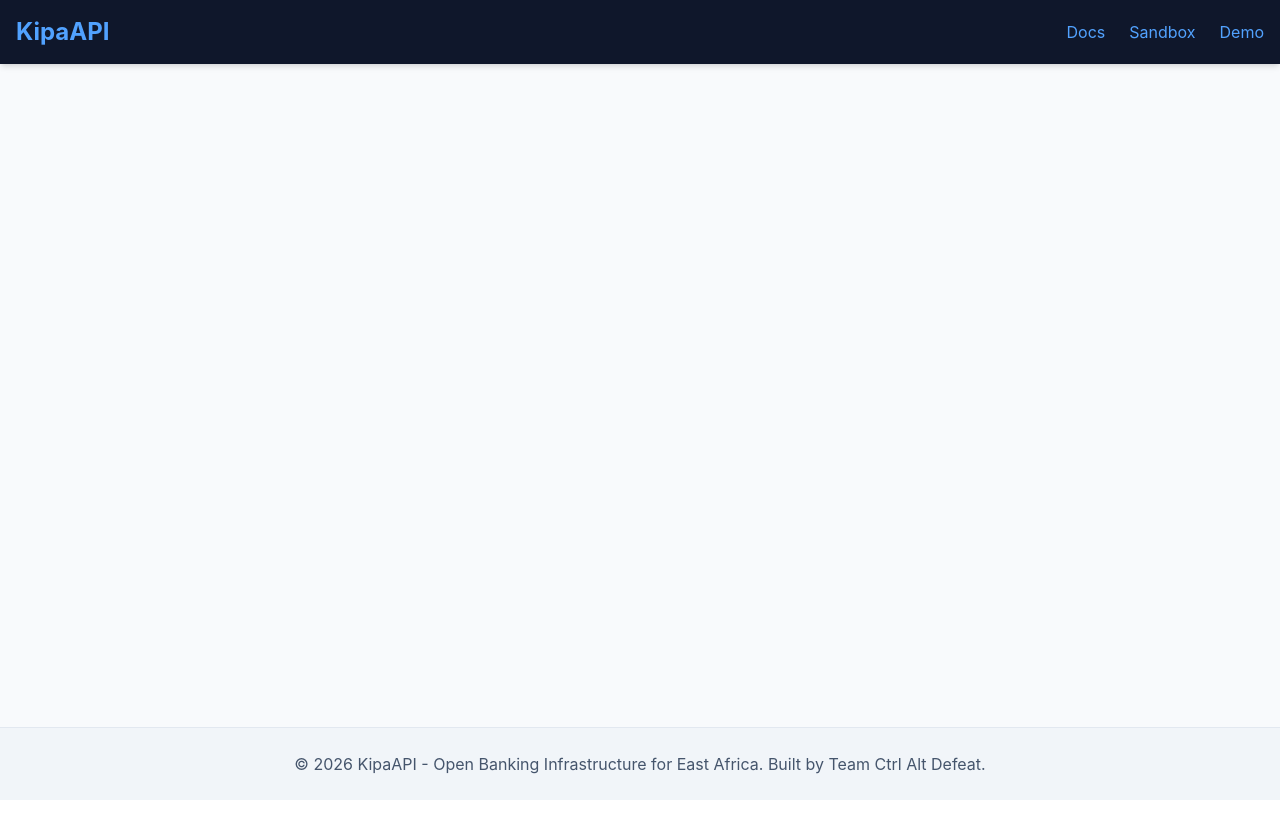
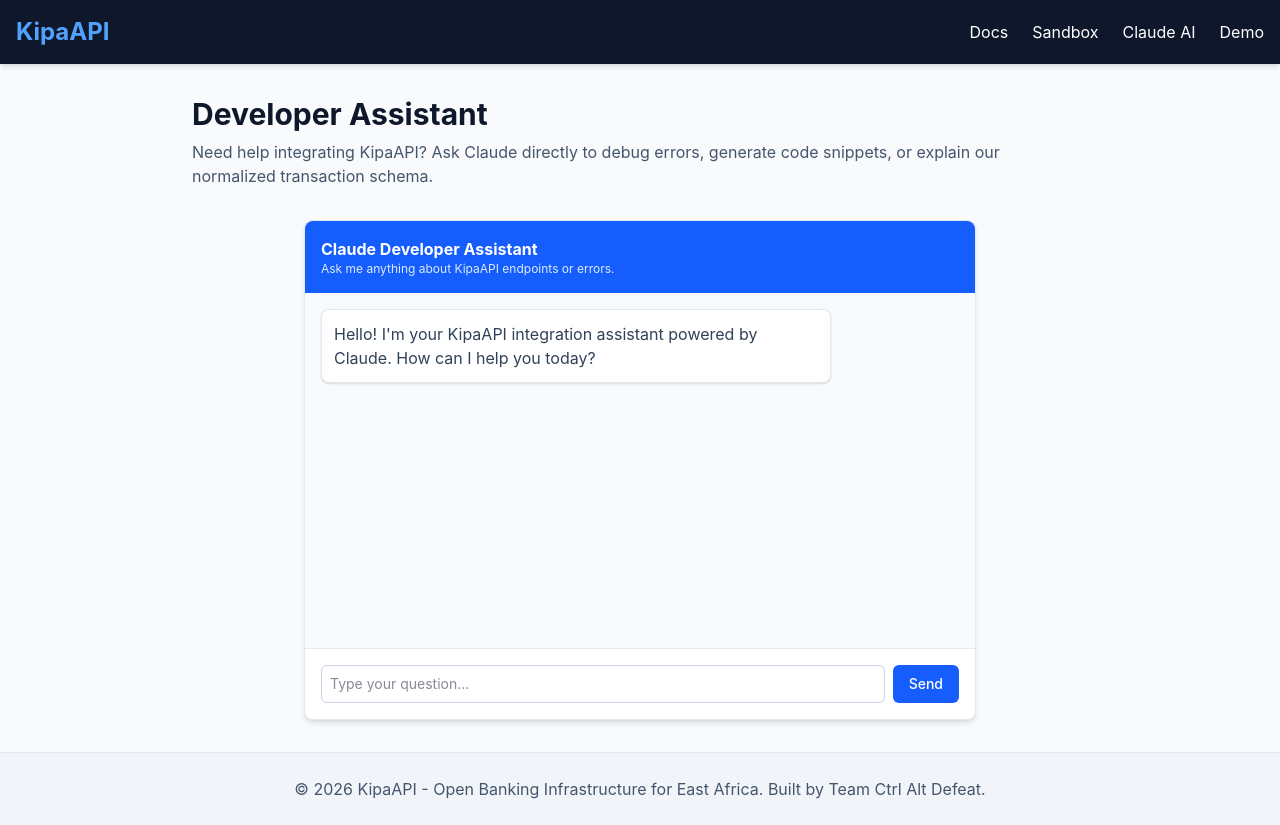
Before and after one commit to elishamapaluku-max/Open_Banking_API, a React app in the folder frontend/: page /assistant in a window 1280 px wide. Before the commit the page ends 800 px from the top, so only its background shows below. Built offline with nearby package versions, Linux system fonts and the light colour scheme; the HTML template or start-up script is replaced by a standard one.

Commit message:
feat (assistant): create claude developer chat widget

```diff
--- a/frontend/src/App.jsx
+++ b/frontend/src/App.jsx
@@ -4,6 +4,7 @@ import Footer from './components/layout/Footer';
 import Landing from './pages/Landing';
 import Docs from './pages/Docs';
 import Sandbox from './pages/Sandbox';
+import Assistant from './pages/Assistant';
 
 function App() {
   return (
@@ -18,6 +19,8 @@ function App() {
             <Route path="/docs" element={<Docs />} />
             {/* 3. Add the Sandbox route */}
             <Route path="/sandbox" element={<Sandbox />} />
+            {/* 4. Add the Assistant route */}
+            <Route path="/assistant" element={<Assistant />} />
           </Routes>
         </main>
 
--- /dev/null
+++ b/frontend/src/components/assistant/ChatWidget.jsx
@@ -0,0 +1,30 @@
+const ChatWidget = () => {
+  return (
+    <div className="bg-white rounded-lg shadow-md border border-slate-200 flex flex-col h-125">
+      <div className="bg-blue-600 text-white p-4 rounded-t-lg">
+        <h3 className="font-bold">Claude Developer Assistant</h3>
+        <p className="text-xs text-blue-100">Ask me anything about KipaAPI endpoints or errors.</p>
+      </div>
+      <div className="grow p-4 overflow-y-auto space-y-4 bg-slate-50">
+        {/* Placeholder for chat messages */}
+        <div className="bg-white border border-slate-200 text-slate-700 p-3 rounded-lg max-w-[80%] shadow-sm">
+          Hello! I'm your KipaAPI integration assistant powered by Claude. How can I help you today?
+        </div>
+      </div>
+      <div className="p-4 border-t border-slate-200 bg-white rounded-b-lg">
+        <div className="flex gap-2">
+          <input
+            type="text"
+            placeholder="Type your question..."
+            className="grow border border-slate-300 rounded-md p-2 text-sm focus:outline-none focus:border-blue-500 focus:ring-1 focus:ring-blue-500"
+          />
+          <button className="bg-blue-600 text-white px-4 py-2 rounded-md text-sm font-medium hover:bg-blue-700 transition-colors">
+            Send
+          </button>
+        </div>
+      </div>
+    </div>
+  );
+};
+
+export default ChatWidget;
--- a/frontend/src/components/layout/Navbar.jsx
+++ b/frontend/src/components/layout/Navbar.jsx
@@ -2,15 +2,18 @@ import { Link } from 'react-router-dom';
 
 const Navbar = () => {
   return (
-    <nav className="bg-slate-900 text-blue-400 p-4 shadow-md">
+    <nav className="bg-slate-900 text-white p-4 shadow-md">
       <div className="max-w-7xl mx-auto flex justify-between items-center">
         <div className="text-2xl font-bold text-blue-400">
-          {/* Link acts like an <a> tag but doesn't reload the page */}
           <Link to="/">KipaAPI</Link>
         </div>
         <div className="space-x-6">
           <Link to="/docs" className="hover:text-blue-300 transition-colors">Docs</Link>
           <Link to="/sandbox" className="hover:text-blue-300 transition-colors">Sandbox</Link>
+          {/* New Assistant Link */}
+          <Link to="/assistant" className="hover:text-blue-300 transition-colors items-center gap-1 inline-flex">
+            <span>Claude AI</span>
+          </Link>
           <Link to="/demo" className="hover:text-blue-300 transition-colors">Demo</Link>
         </div>
       </div>
--- /dev/null
+++ b/frontend/src/pages/Assistant.jsx
@@ -0,0 +1,20 @@
+import ChatWidget from '../components/assistant/ChatWidget';
+
+const Assistant = () => {
+  return (
+    <div className="max-w-4xl mx-auto space-y-8">
+      <div>
+        <h1 className="text-3xl font-bold text-slate-900 mb-2">Developer Assistant</h1>
+        <p className="text-slate-600">
+          Need help integrating KipaAPI? Ask Claude directly to debug errors, generate code snippets, or explain our normalized transaction schema.
+        </p>
+      </div>
+
+      <div className="max-w-2xl mx-auto">
+        <ChatWidget />
+      </div>
+    </div>
+  );
+};
+
+export default Assistant;
```
